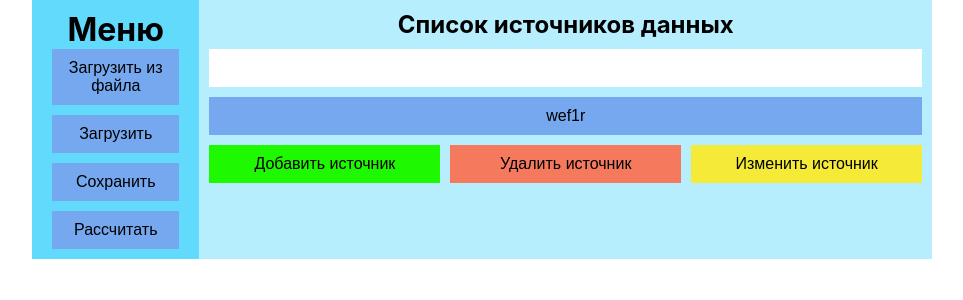
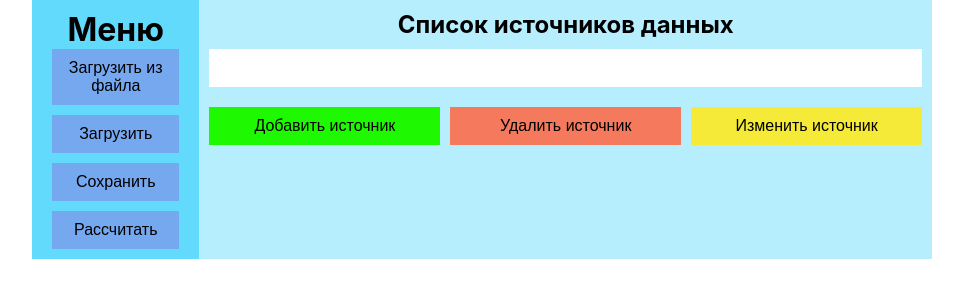
Before and after one commit to Yury-Odinson/18, a React (Create React App) app: page / in a window 1280 px wide. Shown: the top 300 px of the page, without its empty margins (158-1121 px from the left). Built offline with nearby package versions, Linux system fonts and the light colour scheme.

Commit message:
feat: render sources from LocalStorage

```diff
--- a/src/components/ElementComponent.tsx
+++ b/src/components/ElementComponent.tsx
@@ -1,14 +1,8 @@
-import {useEffect, useState} from "react";
-
 export const ElementComponent = (sourceProps: { source: string }) => {
-
-    const [source, setSource] = useState<string>("");
-
-    useEffect(() => setSource(sourceProps.source), []);
 
     return (
         <div className="main-body-lists-container__item">
-            <button>{source}</button>
+            <button>{sourceProps.source}</button>
         </div>
-    )
+    );
 };
--- a/src/components/ElementsContainerComponent.tsx
+++ b/src/components/ElementsContainerComponent.tsx
@@ -1,10 +1,22 @@
 import {ElementComponent} from "./ElementComponent";
+import {useEffect, useState} from "react";
+import {SourceDataType} from "../tools/types";
+import {sourcesData} from "../tools/store";
 
 export const ElementsContainerComponent = () => {
 
+    const [sources, setSources] = useState<SourceDataType[]>([]);
+
+    useEffect(() => {
+        setSources([...sourcesData]);
+    }, [sourcesData]);
+
+    // console.log(sources);
     return (
         <div className="main-body-lists-container">
-            <ElementComponent source={"wef1r"} key={1}/>
+            {sources.map((e: SourceDataType) => (
+                <ElementComponent source={e.source} key={e.id}/>
+            ))}
         </div>
     );
 };
--- a/src/components/ListComponent.tsx
+++ b/src/components/ListComponent.tsx
@@ -9,7 +9,7 @@ export const ListComponent = () => {
 
     const setValueContext = (value: string) => {
         context.setValue(value);
-        console.log(context.value)
+        // console.log(context.value)
     };
 
 
--- a/src/components/MainComponent.tsx
+++ b/src/components/MainComponent.tsx
@@ -1,11 +1,13 @@
 import {MenuComponent} from "./MenuComponent";
 import {BodyComponent} from "./BodyComponent";
 import {useState} from "react";
-import {SourceContext} from "../tools/store";
+import {SourceContext, sourcesData} from "../tools/store";
 
 export const MainComponent = () => {
 
     const [value, setValue] = useState<string>("");
+
+    // console.log(sourcesData);
 
     return (
         <div className="main">
--- a/src/components/URLComponent.tsx
+++ b/src/components/URLComponent.tsx
@@ -1,5 +1,5 @@
 import {useContext} from "react";
-import {getLocalStorage, setLocalStorage, SourceContext} from "../tools/store";
+import {setLocalStorage, SourceContext, sourcesData} from "../tools/store";
 import {SourceDataType} from "../tools/types";
 
 export const URLComponent = () => {
@@ -7,12 +7,14 @@ export const URLComponent = () => {
     const context = useContext(SourceContext);
 
     const addSourceItem = () => {
-        const sourcesData = getLocalStorage();
+        // const sourcesData = getLocalStorage();
         const item: SourceDataType = {
             id: Date.now().toString(),
             source: context.value
         };
+
         sourcesData.push(item);
+
         return setLocalStorage(sourcesData);
     };
 
--- a/src/index.scss
+++ b/src/index.scss
@@ -35,7 +35,16 @@
         width: 100%;
       }
 
+      &-container {
+        display: flex;
+        flex-direction: column;
+        gap: 10px;
+        max-height: 200px;
+        overflow-y: scroll;
+      }
+
       &-container__item * {
+        height: 60px;
         width: 100%;
       }
 
--- a/src/tools/store.ts
+++ b/src/tools/store.ts
@@ -1,7 +1,7 @@
 import {ContextValue, SourceDataType} from "./types";
 import React from "react";
 
-// export const sourcesData: SourceDataType[] = JSON.parse(localStorage.getItem("sources") || "[]") || [];
+export const sourcesData: SourceDataType[] = JSON.parse(localStorage.getItem("sources") || "[]") || [];
 
 export const getLocalStorage = () => JSON.parse(localStorage.getItem("sources") || "[]") || [];
 export const setLocalStorage = (arr: SourceDataType[]) => localStorage.setItem("sources", JSON.stringify(arr));
```
